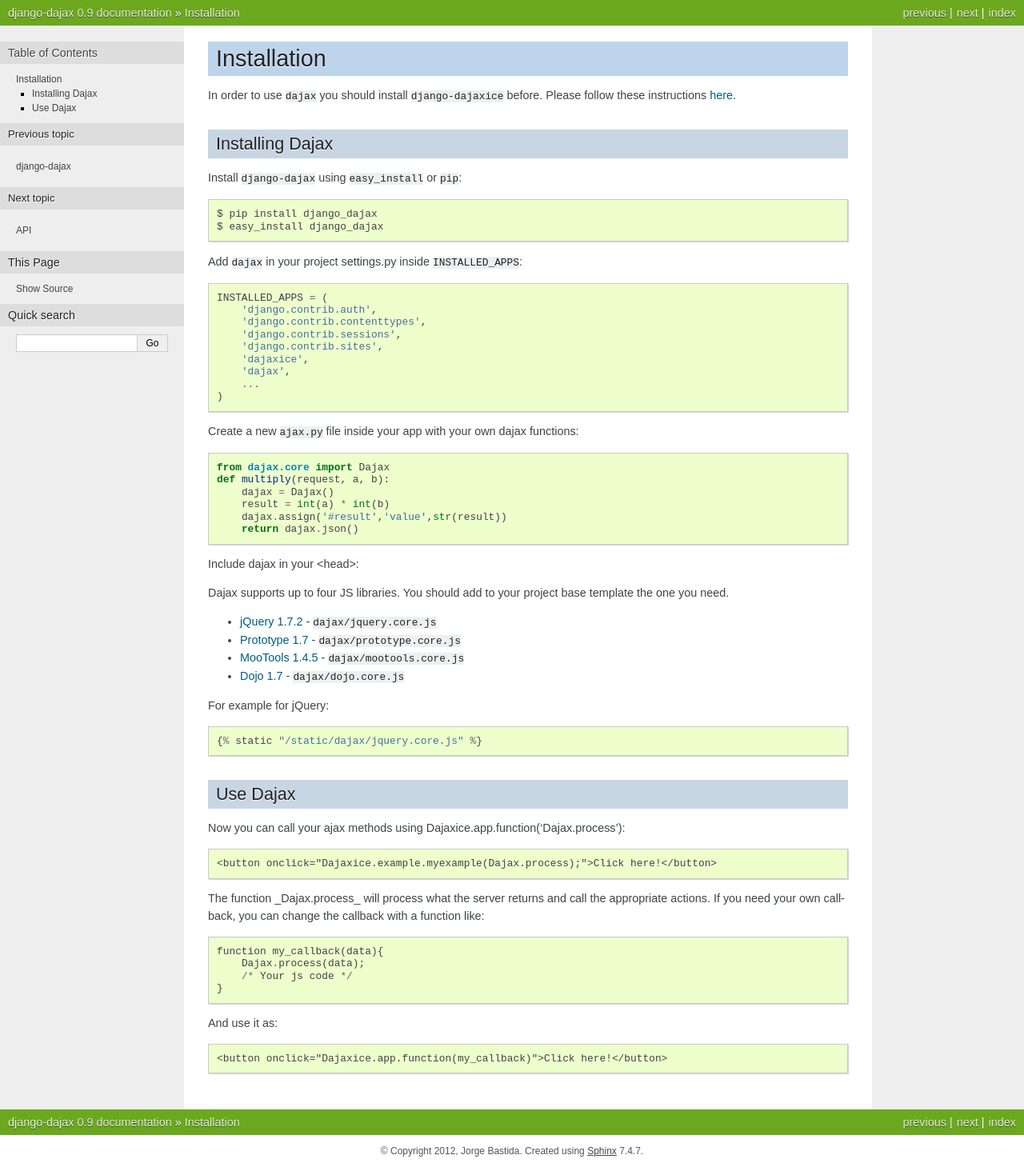
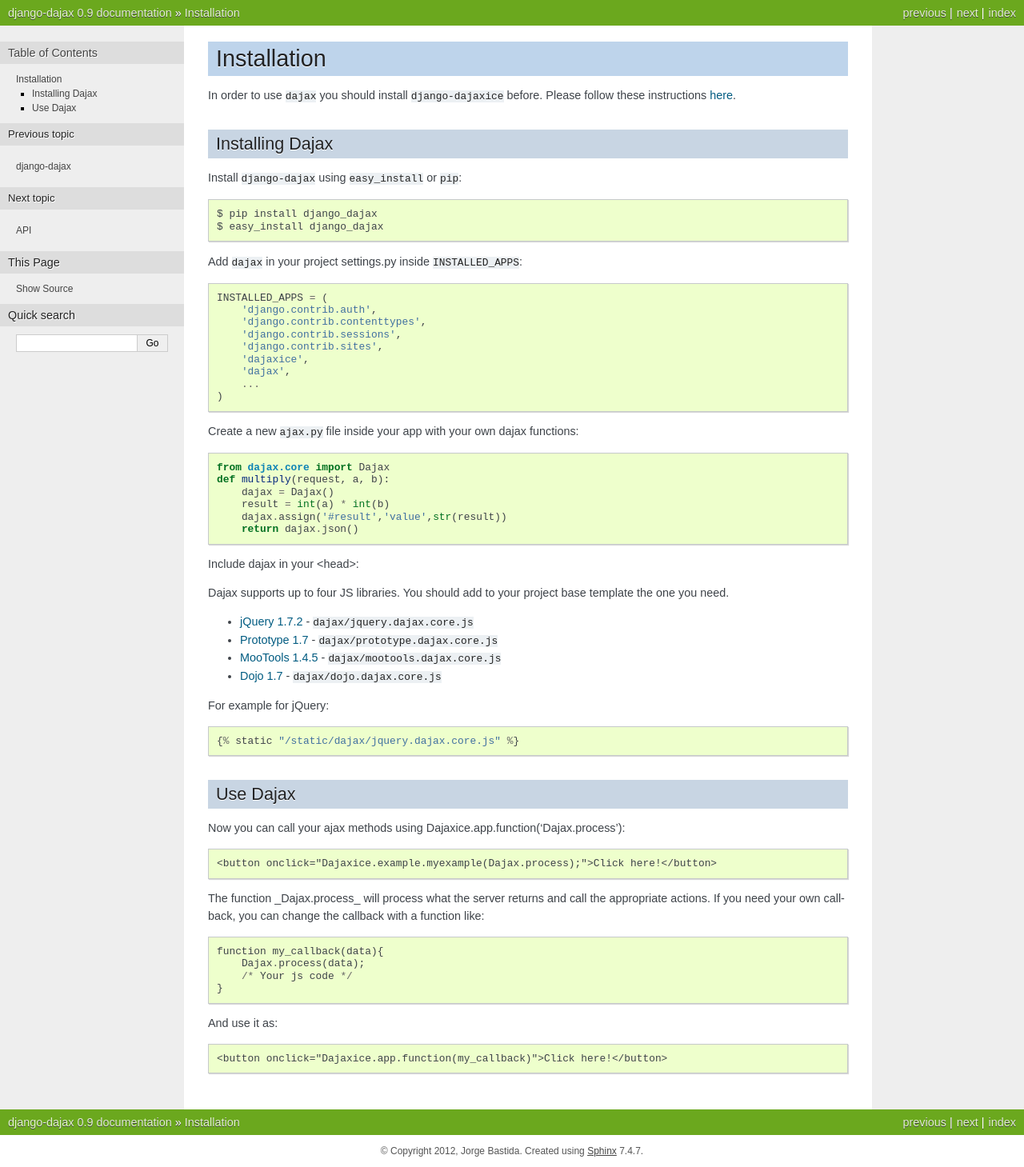
Before and after one commit to jorgebastida/django-dajax, a Sphinx documentation site: the page built from docs/installation.rst, in a window 1280 px wide. Shown: the whole page at 80% size. Built offline with Sphinx 7.4.7, drawn with Linux system fonts in a browser that asks for light colours.

Commit message:
Fix documentation

```diff
--- a/docs/installation.rst
+++ b/docs/installation.rst
@@ -38,14 +38,14 @@ Include dajax in your <head>::
 
 Dajax supports up to four JS libraries. You should add to your project base template the one you need.
 
-* `jQuery 1.7.2 <http://jquery.com/>`_ - ``dajax/jquery.core.js``
-* `Prototype 1.7 <http://www.prototypejs.org>`_ - ``dajax/prototype.core.js``
-* `MooTools 1.4.5 <http://mootools.net/>`_ - ``dajax/mootools.core.js``
-* `Dojo 1.7 <http://www.dojotoolkit.org/>`_ - ``dajax/dojo.core.js``
+* `jQuery 1.7.2 <http://jquery.com/>`_ - ``dajax/jquery.dajax.core.js``
+* `Prototype 1.7 <http://www.prototypejs.org>`_ - ``dajax/prototype.dajax.core.js``
+* `MooTools 1.4.5 <http://mootools.net/>`_ - ``dajax/mootools.dajax.core.js``
+* `Dojo 1.7 <http://www.dojotoolkit.org/>`_ - ``dajax/dojo.dajax.core.js``
 
 For example for jQuery::
 
-    {% static "/static/dajax/jquery.core.js" %}
+    {% static "/static/dajax/jquery.dajax.core.js" %}
 
 
 Use Dajax
```
